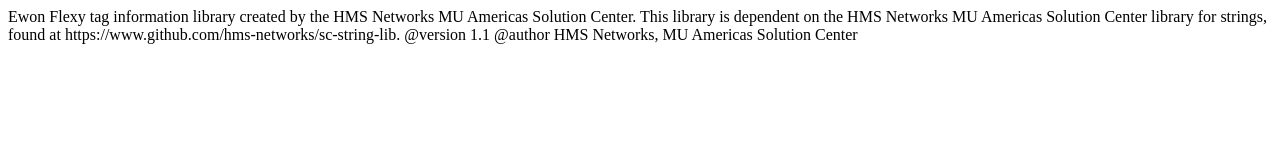
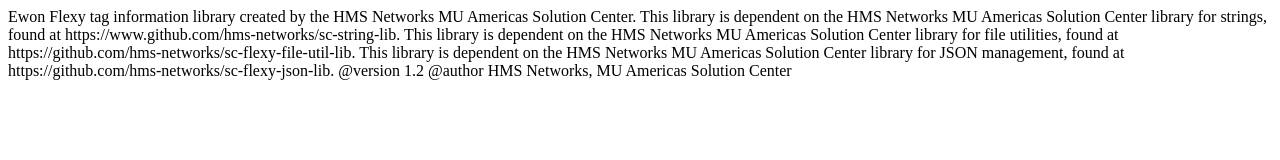
Before and after one commit to hms-networks/sc-flexy-tag-info-lib, a plain HTML site: page src/com/hms_networks/americas/sc/taginfo/package.html in a window 1280 px wide. Drawn offline with Linux system fonts and the light colour scheme.

Commit message:
Updated package.html
Updated version number and dependencies.

```diff
--- a/src/com/hms_networks/americas/sc/taginfo/package.html
+++ b/src/com/hms_networks/americas/sc/taginfo/package.html
@@ -3,8 +3,12 @@
 Ewon Flexy tag information library created by the HMS Networks MU Americas Solution Center.
 This library is dependent on the HMS Networks MU Americas Solution Center library for strings,
 found at https://www.github.com/hms-networks/sc-string-lib.
+This library is dependent on the HMS Networks MU Americas Solution Center library for file
+utilities, found at https://github.com/hms-networks/sc-flexy-file-util-lib.
+This library is dependent on the HMS Networks MU Americas Solution Center library for JSON
+management, found at https://github.com/hms-networks/sc-flexy-json-lib.
 
-@version 1.1
+@version 1.2
 @author HMS Networks, MU Americas Solution Center
 </BODY>
 </HTML>
```
